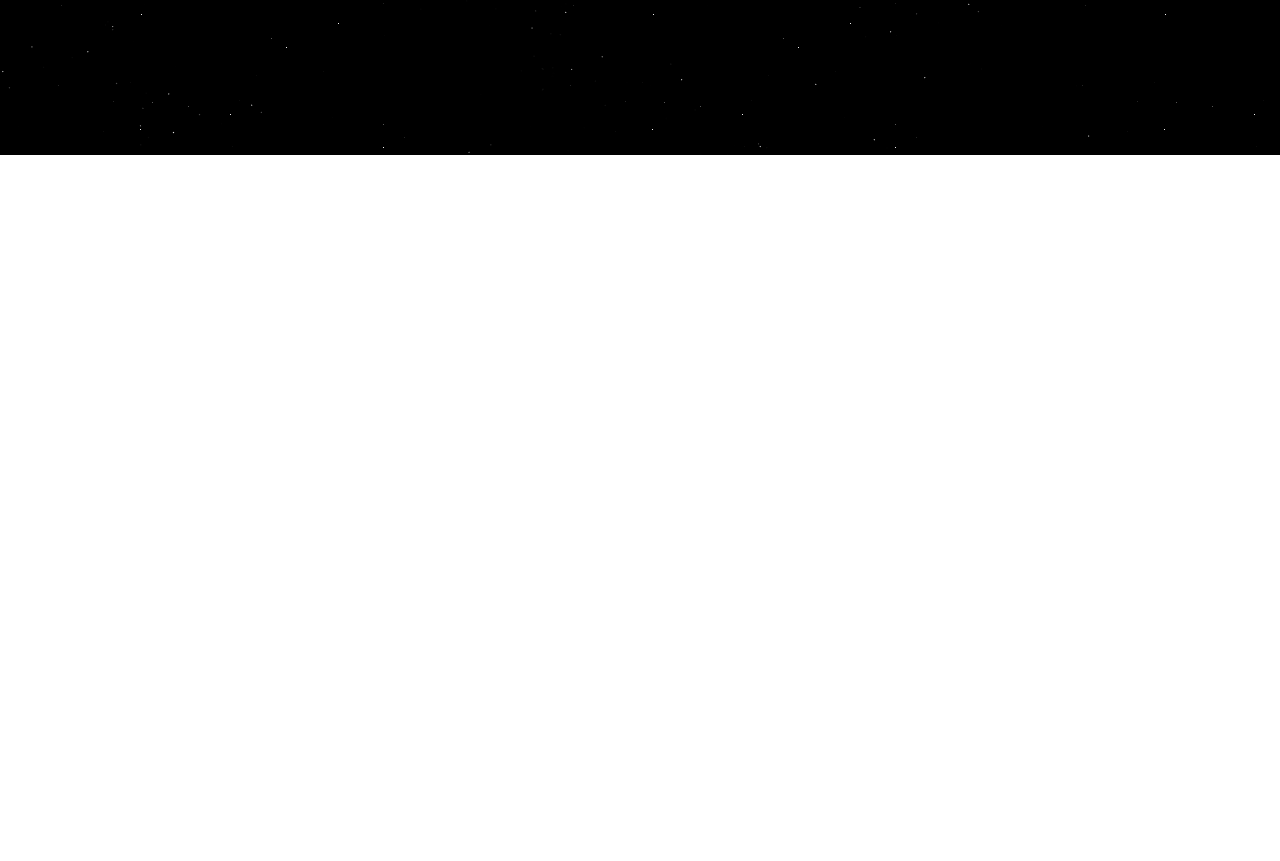
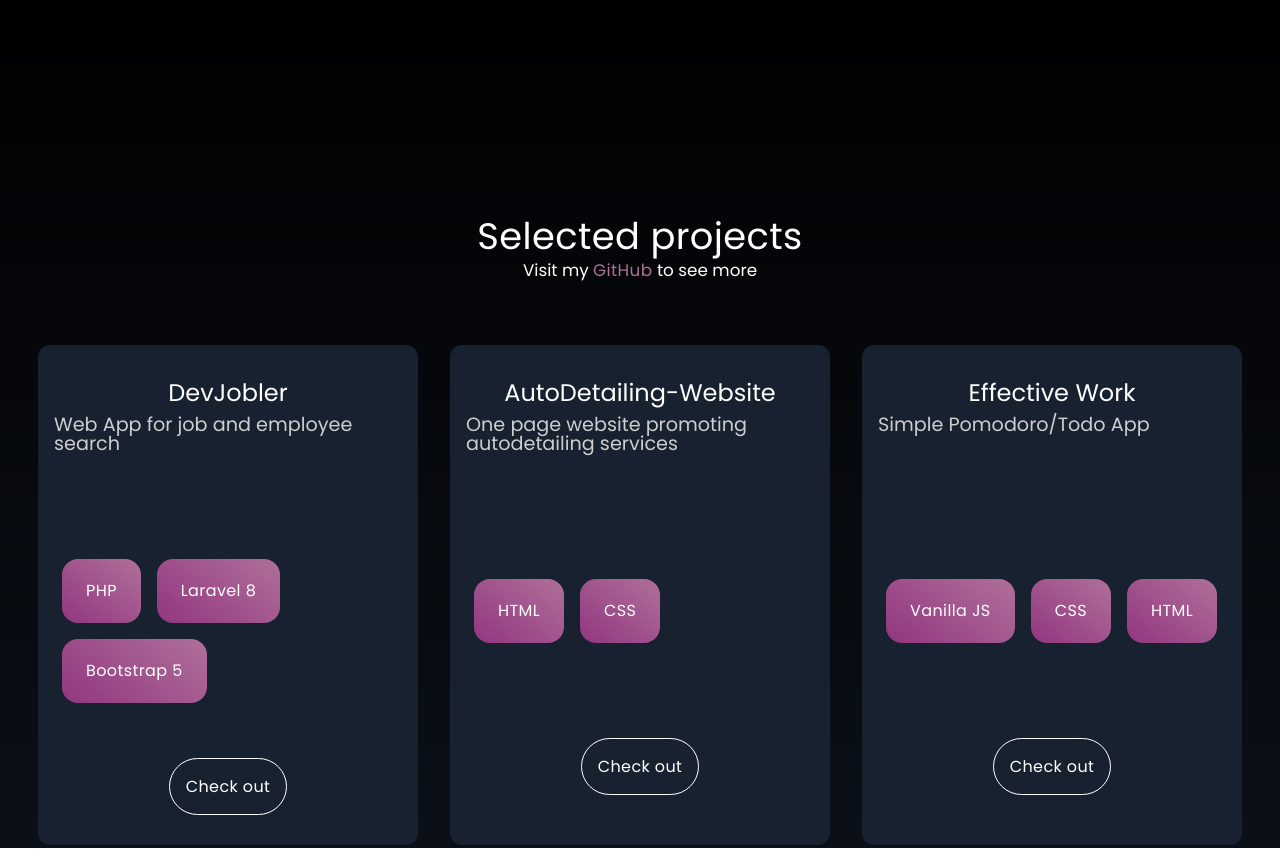
Before and after one commit to oscarwallshack/OscarWallshack.dev, a React (Create React App) app: page / in a window 1280 px wide. Shown: the part 725-1586 px from the top of the page. Before the commit the page ends 880 px from the top, so only its background shows below. Built offline with nearby package versions, Linux system fonts and the light colour scheme; a web font is replaced by a local one.

Commit message:
rwd projects

```diff
--- a/src/App.js
+++ b/src/App.js
@@ -10,7 +10,7 @@
     <Fragment>
       <Header />
       <Hero />
-
+      <Projects />
     </Fragment>
   );
 }
--- a/src/components/Layout/Hero/Slider/Slider.module.scss
+++ b/src/components/Layout/Hero/Slider/Slider.module.scss
@@ -33,8 +33,8 @@
             }
 
             @include breakpoint(sm) {
-                width: 250px;
-                height: 250px;
+                width: 330px;
+                height: 330px;
             }
         }
 
--- a/src/components/Layout/Projects/ProjectItem.module.scss
+++ b/src/components/Layout/Projects/ProjectItem.module.scss
@@ -5,6 +5,7 @@
     grid-template-rows: 1fr 2fr;
     width: 380px;
     height: 500px;
+    margin: 1em;
     padding: 1em;
     text-align: center;
     background: rgb(23, 33, 48);
@@ -12,6 +13,21 @@
     color: $white;
     transition-property: transform;
     transition-duration: 0.5s;
+
+    @include breakpoint(lg) {
+        width: 300px;
+        height: 450px;
+    }
+
+    @include breakpoint(md) {
+        width: 350px;
+        height: 400px;
+    }
+
+    @include breakpoint(sm) {
+        width: 380px;
+        height: 390px;
+    }
 
     &:hover {
         transform: scale(1.02);
--- a/src/components/Layout/Projects/Projects.module.scss
+++ b/src/components/Layout/Projects/Projects.module.scss
@@ -38,9 +38,18 @@
     &__boxes {
         display: grid;
         grid-template-columns: 1fr 1fr 1fr;
-        gap: 10%;
         align-items: center;
         justify-content: center;
+        justify-items: center;
 
+        @include breakpoint(md) {
+            display: flex;
+            flex-wrap: wrap;
+        }
+
+        @include breakpoint(sm) {
+            display: flex;
+            flex-wrap: wrap;
+        }
     }
 }
```
